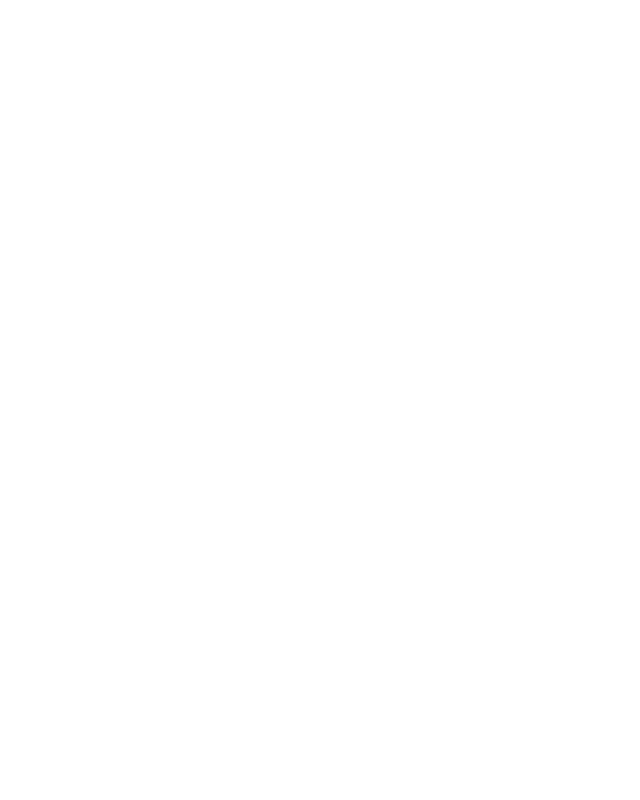
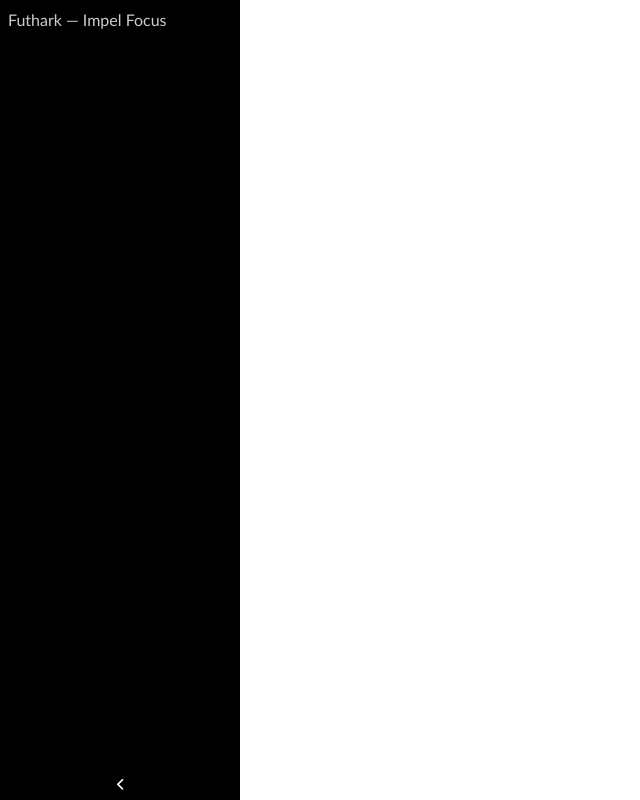
Before and after one commit to larrybarriosjr/microsoft-todo, a React (Create React App) app: page / in a window 1280 px wide. Shown: the whole page, without its empty margins (0-640 px from the left). Built offline with nearby package versions, Linux system fonts and the light colour scheme.

Commit message:
Feature/navigation drawer

```diff
--- a/src/App.js
+++ b/src/App.js
@@ -1,8 +1,9 @@
 import React from "react"
 import "App.scss"
+import NavDrawer from "layout/NavDrawer"
 
 function App() {
-  return <div></div>
+  return <NavDrawer />
 }
 
 export default App
--- /dev/null
+++ b/src/layout/NavDrawer.js
@@ -0,0 +1,38 @@
+import React, { useState } from "react"
+import scss from "layout/NavDrawer.module.scss"
+
+const NavDrawer = () => {
+  // local states
+  const [navDisplay, setNavDisplay] = useState("open")
+  const [navIcon, setNavIcon] = useState("icon-left-open")
+
+  const toggleNav = () => {
+    if (navDisplay === "open") {
+      setNavDisplay("close")
+      setNavIcon("icon-right-open")
+    } else {
+      setNavDisplay("open")
+      setNavIcon("icon-left-open")
+    }
+    console.log(navDisplay)
+  }
+
+  // styling classname variables
+  const containerClass = `${scss.container} ${scss[navDisplay]}`
+  const brandClass = `${scss.brand} ${scss[navDisplay]}`
+
+  return (
+    <aside className={containerClass}>
+      <nav>
+        <h1 className={brandClass}>
+          {navDisplay === "open" ? "Futhark — Impel Focus" : "F"}
+        </h1>
+      </nav>
+      <button className={scss.toggle} onClick={toggleNav}>
+        <i className={navIcon} />
+      </button>
+    </aside>
+  )
+}
+
+export default NavDrawer
--- /dev/null
+++ b/src/layout/NavDrawer.module.scss
@@ -0,0 +1,35 @@
+.container {
+  display: flex;
+  flex-direction: column;
+  justify-content: space-between;
+  height: 100vh;
+  color: #fff;
+  background-color: #000;
+  &.open {
+    width: 240px;
+  }
+  &.close {
+    width: 60px;
+  }
+}
+
+.brand {
+  padding: 0.5rem;
+  color: #ccc;
+  &.open {
+    font-size: 1rem;
+    font-weight: normal;
+  }
+  &.close {
+    font-size: 1.5rem;
+    font-weight: bold;
+    text-align: center;
+  }
+}
+
+.toggle {
+  color: #fff;
+  border: none;
+  background: none;
+  padding: 0.5rem 0;
+}
```
